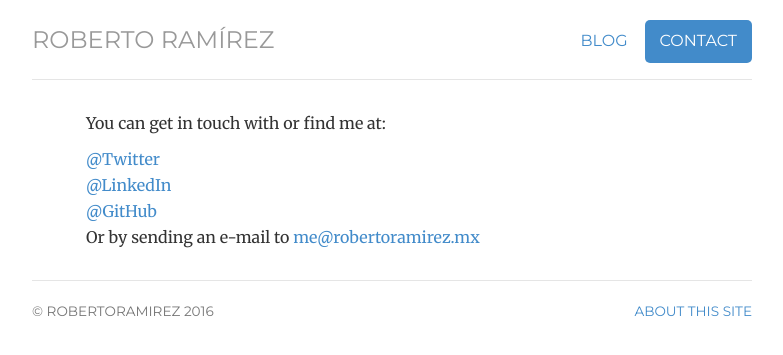
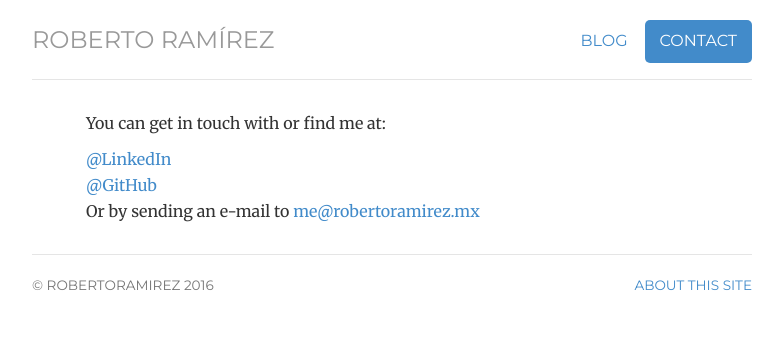
Before and after one commit to robertoramirez/robertoramirez.github.io, a Jekyll site: the page built from contact/index.html, in a window 1280 px wide. Shown: the top 355 px of the page, without its empty margins (248-1031 px from the left). Built offline with Jekyll 4.4.1, drawn with Linux system fonts in a browser that asks for light colours.

Commit message:
Update index.html

```diff
--- a/contact/index.html
+++ b/contact/index.html
@@ -12,7 +12,7 @@ description: Contact information for Roberto Ramírez.
 	<p>You can get in touch with or find me at:</p>
 
 	<ul class="list-unstyled">
-	<li><a href="https://www.twitter.com/joserobertomx/">@Twitter</a></li>
+	<!--<li><a href="https://www.twitter.com/joserobertomx/">@Twitter</a></li>-->
 	<li><a href="https://mx.linkedin.com/in/joserobertorl/">@LinkedIn</a></li>
 	<li><a href="https://github.com/robertoramirez">@GitHub</a></li>
         <li>Or by sending an e-mail to <a href="mailto:me@robertoramirez.mx">me@robertoramirez.mx</a></li>
```
